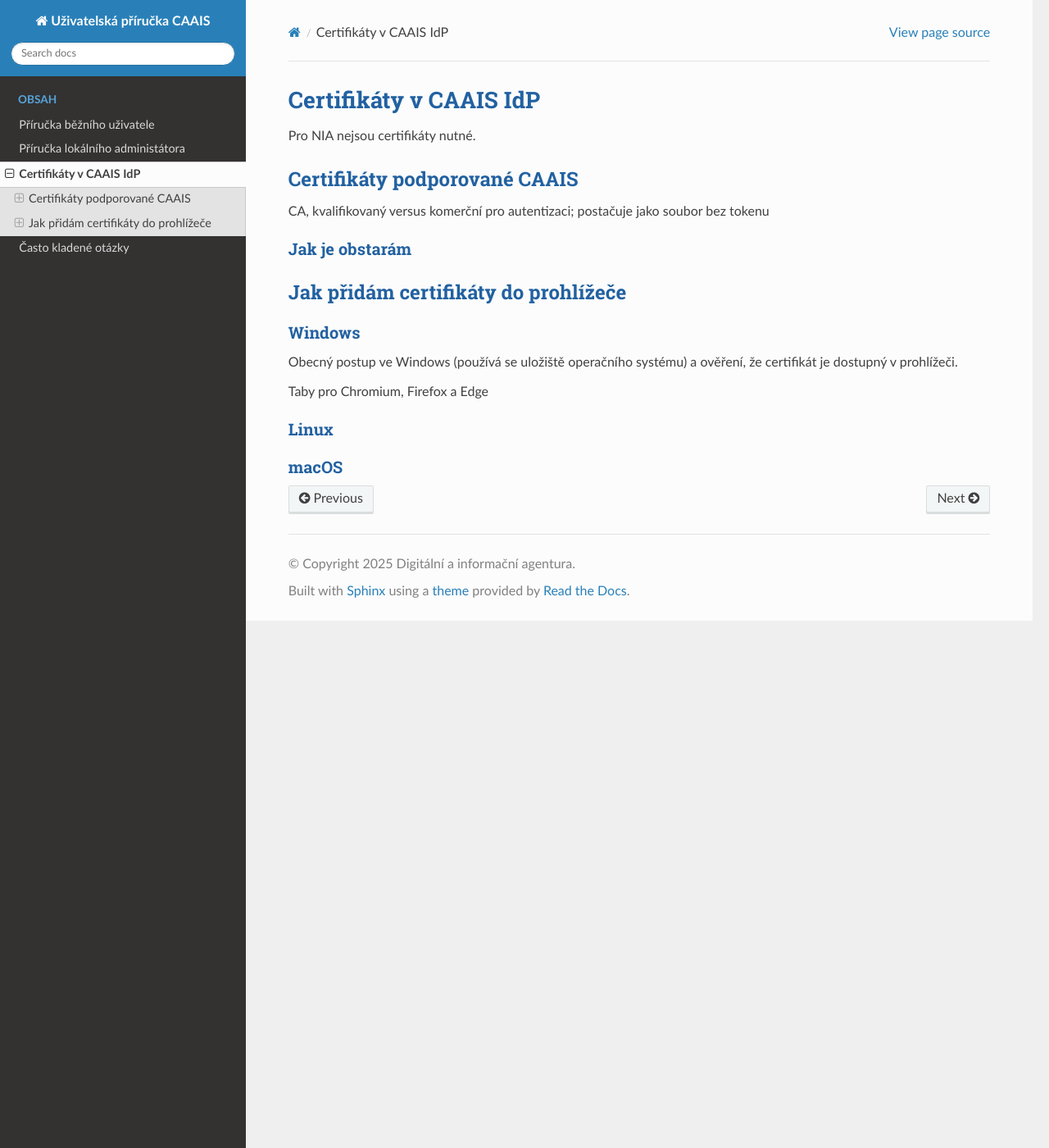
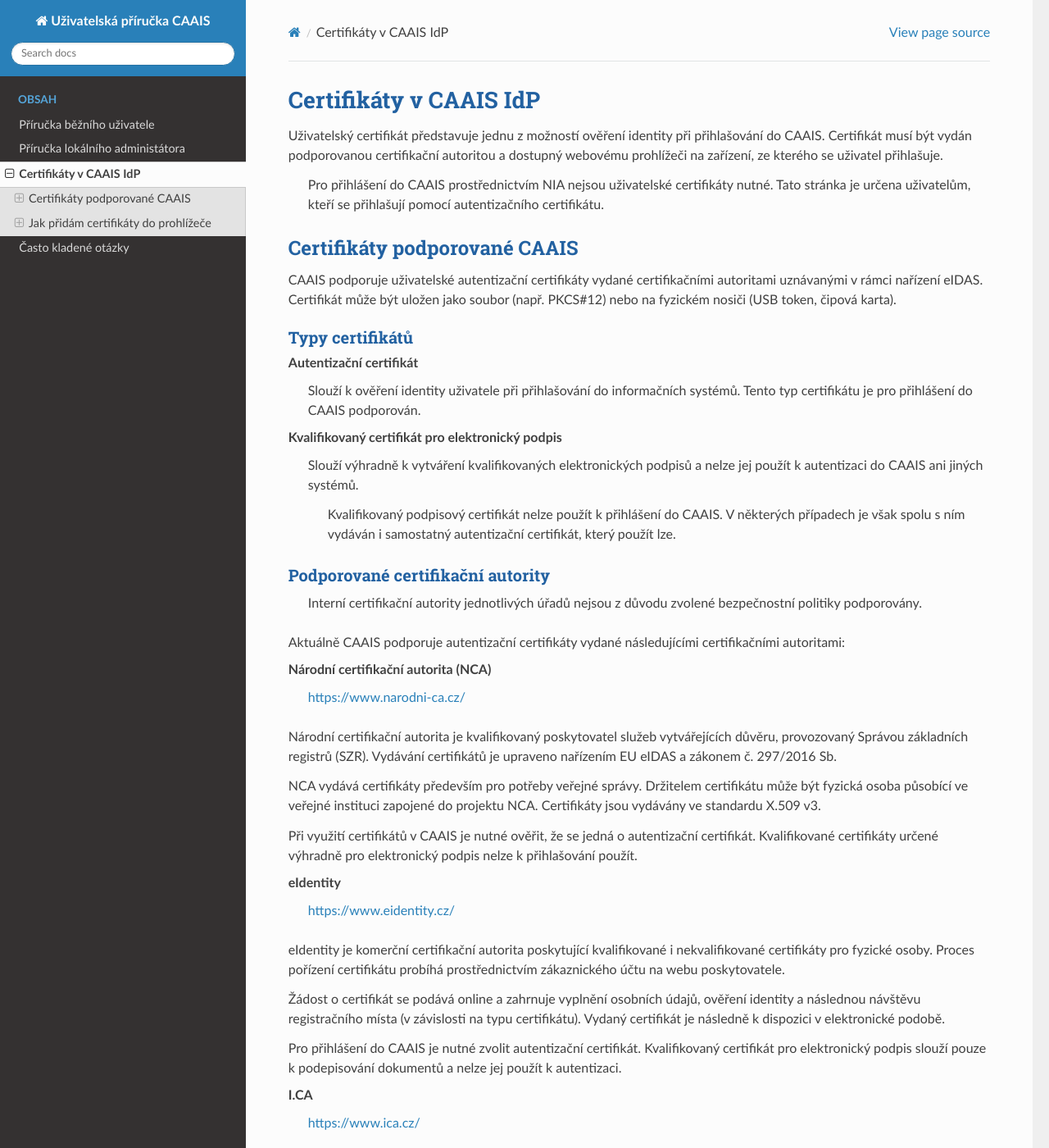
Before and after one commit to rc83/caais-docs-prirucka, a Sphinx documentation site: the page built from source/certifikaty/index.rst, in a window 1280 px wide and 1400 px high. Shown: the whole window at 82% size. Built offline with Sphinx 7.4.7 and the Read the Docs theme 3.1.0, drawn with Linux system fonts in a browser that asks for light colours; some of the changed text lies outside the part shown.

Commit message:
Revise user certificate information and instructions
Updated the content to provide detailed information about user certificates, supported certification authorities, and instructions for obtaining and adding certificates to browsers.

```diff
--- a/source/certifikaty/index.rst
+++ b/source/certifikaty/index.rst
@@ -2,23 +2,97 @@
 Certifikáty v CAAIS IdP
 =======================
 
-Pro NIA nejsou certifikáty nutné.
+Uživatelský certifikát představuje jednu z možností ověření identity při přihlašování do CAAIS. Certifikát musí být vydán podporovanou certifikační autoritou a dostupný webovému prohlížeči na zařízení, ze kterého se uživatel přihlašuje.
+
+      Pro přihlášení do CAAIS prostřednictvím NIA nejsou uživatelské certifikáty nutné.
+      Tato stránka je určena uživatelům, kteří se přihlašují pomocí autentizačního certifikátu.
 
 Certifikáty podporované CAAIS
 =============================
 
-CA, kvalifikovaný versus komerční pro autentizaci; postačuje jako soubor bez tokenu
+CAAIS podporuje uživatelské autentizační certifikáty vydané certifikačními autoritami uznávanými v rámci nařízení eIDAS. Certifikát může být uložen jako soubor (např. PKCS#12) nebo na fyzickém nosiči (USB token, čipová karta).
 
-Jak je obstarám
+Typy certifikátů
 ---------------
+
+Autentizační certifikát
+    Slouží k ověření identity uživatele při přihlašování do informačních systémů. Tento typ certifikátu je pro přihlášení do CAAIS podporován.
+
+Kvalifikovaný certifikát pro elektronický podpis
+    Slouží výhradně k vytváření kvalifikovaných elektronických podpisů a nelze jej použít k autentizaci do CAAIS ani jiných systémů.
+
+      Kvalifikovaný podpisový certifikát nelze použít k přihlášení do CAAIS.
+      V některých případech je však spolu s ním vydáván i samostatný autentizační certifikát,
+      který použít lze.
+
+Podporované certifikační autority
+---------------
+
+  Interní certifikační autority jednotlivých úřadů nejsou z důvodu zvolené bezpečnostní politiky podporovány.
+
+Aktuálně CAAIS podporuje autentizační certifikáty vydané následujícími certifikačními autoritami:
+
+Národní certifikační autorita (NCA)
+    https://www.narodni-ca.cz/
+
+Národní certifikační autorita je kvalifikovaný poskytovatel služeb vytvářejících důvěru, provozovaný Správou základních registrů (SZR). Vydávání certifikátů je upraveno nařízením EU eIDAS a zákonem č. 297/2016 Sb.
+
+NCA vydává certifikáty především pro potřeby veřejné správy. Držitelem certifikátu může být fyzická osoba působící ve veřejné instituci zapojené do projektu NCA. Certifikáty jsou vydávány ve standardu X.509 v3.
+
+Při využití certifikátů v CAAIS je nutné ověřit, že se jedná o autentizační certifikát. Kvalifikované certifikáty určené výhradně pro elektronický podpis nelze k přihlašování použít.
+
+eIdentity
+    https://www.eidentity.cz/
+
+eIdentity je komerční certifikační autorita poskytující kvalifikované i nekvalifikované certifikáty pro fyzické osoby. Proces pořízení certifikátu probíhá prostřednictvím zákaznického účtu na webu poskytovatele.
+
+Žádost o certifikát se podává online a zahrnuje vyplnění osobních údajů, ověření identity a následnou návštěvu registračního místa (v závislosti na typu certifikátu). Vydaný certifikát je následně k dispozici v elektronické podobě.
+
+Pro přihlášení do CAAIS je nutné zvolit autentizační certifikát. Kvalifikovaný certifikát pro elektronický podpis slouží pouze k podepisování dokumentů a nelze jej použít k autentizaci.
+
+I.CA
+    https://www.ica.cz/
+
+I.CA je zavedená certifikační autorita poskytující certifikáty pro elektronický podpis, šifrování i autentizaci. Žádost o certifikát lze podat online prostřednictvím průvodce na webu poskytovatele.
+
+Součástí procesu je ověření identity žadatele, které může proběhnout online nebo osobně na registrační autoritě. Certifikát lze uložit do počítače, na čipovou kartu nebo jiný podporovaný nosič.
+
+CAAIS podporuje autentizační certifikáty vydané I.CA. Při výběru certifikátu je nutné ověřit, že je určen pro přihlašování (autentizaci), nikoli pouze pro elektronický podpis.
+
+PostSignum
+    https://www.postsignum.cz/
+
+PostSignum je certifikační autorita provozovaná Českou poštou. Nabízí možnost získání certifikátu jak online, tak osobně na pobočkách České pošty (Czech POINT).
+
+Certifikát lze získat vzdáleně například pomocí eObčanky s aktivovaným čipem nebo prostřednictvím účtu MojeID s vysokou úrovní ověření. Alternativně je možné absolvovat proces osobně na vybraných pobočkách České pošty.
+
+Pro použití v CAAIS je nutné zvolit autentizační certifikát. Certifikáty určené výhradně pro elektronický podpis nejsou pro přihlášení do systému použitelné.
+
+Jak certifikát získám
+---------------
+
+Konkrétní postup získání certifikátu se liší podle zvolené certifikační autority. Obecně však proces zahrnuje následující kroky:
+
+  Výběr certifikační autority.
+
+  Podání žádosti o autentizační certifikát.
+
+  Ověření totožnosti žadatele (online nebo osobně).
+
+  Získání certifikátu ve formě souboru nebo na fyzickém nosiči.
+
+
+Při žádosti vždy ověřte, že se jedná o autentizační certifikát, nikoli o certifikát určený výhradně pro elektronický podpis.
 
 Jak přidám certifikáty do prohlížeče
 ====================================
 
+Aby mohl být certifikát použit pro přihlášení do CAAIS, musí být nejprve dostupný webovému prohlížeči. Postup se liší podle operačního systému a typu prohlížeče.
+
 Windows
 -------
 
-Obecný postup ve Windows (používá se uložiště operačního systému) a ověření, že certifikát je dostupný v prohlížeči.
+V operačním systému Windows využívají webové prohlížeče jednotné systémové úložiště certifikátů. Certifikát je nutné nejprve importovat do tohoto uložiště a ověřit, že je v prohlížeči dostupný.
 
 Taby pro Chromium, Firefox a Edge
 
@@ -26,5 +100,9 @@
 Linux
 -----
 
+V systému GNU/Linux je zpravidla nutné certifikát importovat přímo do konkrétního webového prohlížeče. Postup se může lišit v závislosti na použité distribuci a prohlížeči.
+
 macOS
 -----
+
+V systému macOS se certifikáty spravují prostřednictvím systémové aplikace Klíčenka. Certifikát musí být uložen v příslušném úložišti, aby jej mohl prohlížeč použít.
```
